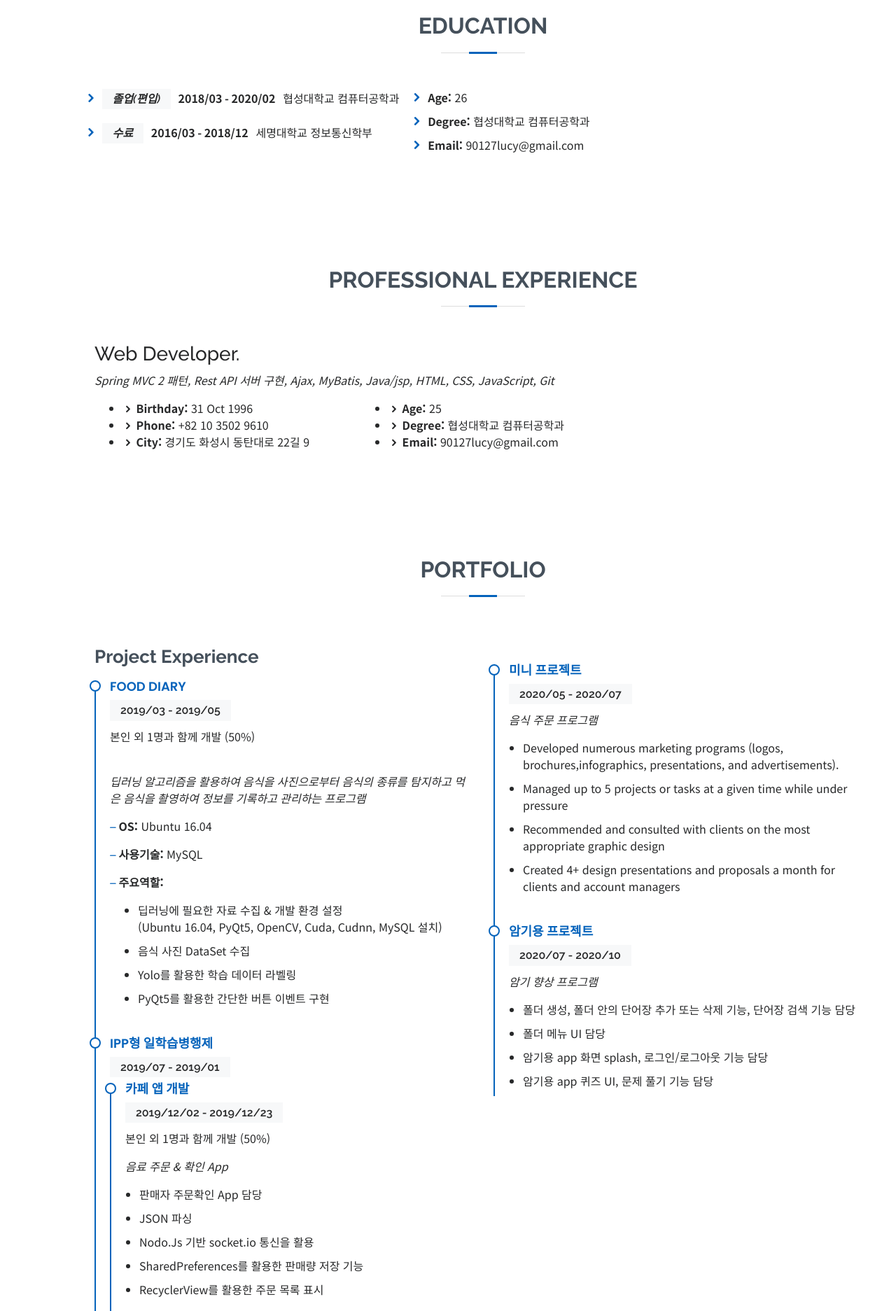
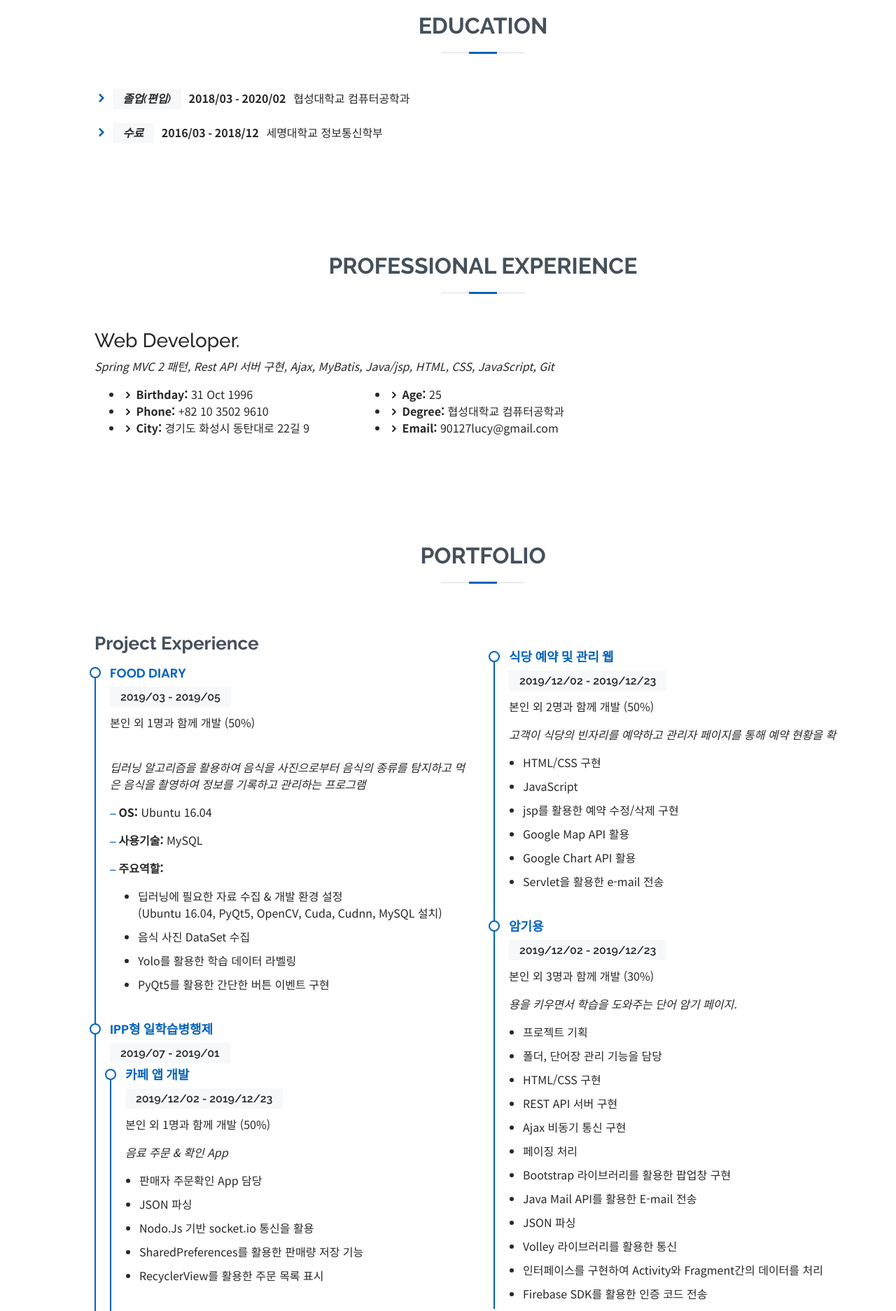
Before and after one commit to chuseok/chuseok.portfolio.io, a plain HTML site: page index.html in a window 1280 px wide. Shown: the part 1420-3293 px from the top of the page at 70% size. Drawn offline with Linux system fonts and the light colour scheme.

Commit message:
no message

```diff
--- a/assets/css/style.css
+++ b/assets/css/style.css
@@ -401,7 +401,7 @@ section {
 
 
 /* education */
-.education .content .row div ul li h5{
+.education .content ul li h5{
     font-size: 16px;
     background: #f7f8f9;
     padding: 5px 15px;
--- a/index.html
+++ b/index.html
@@ -130,29 +130,14 @@
         </div>
 
         <div class="row">
-          <div class="col-lg-10 pt-4 pt-lg-0 content">
+          <div class="col-lg-8 pt-4 pt-lg-0 content">
 
-            <div class="row">
-              <div >
                 <ul>
                   <li><i class="icofont-rounded-right"></i>
                     <h5 class="font-italic">졸업(편입)</h5>&nbsp; &nbsp;<strong>2018/03 - 2020/02</strong>&nbsp; &nbsp;협성대학교 컴퓨터공학과</li>
                   <li><i class="icofont-rounded-right"></i>
                     <h5 class="font-italic">수료</h5>&nbsp; &nbsp;<strong>2016/03 - 2018/12</strong>&nbsp; &nbsp;세명대학교 정보통신학부</li>
                 </ul>
-              </div>
-              <div class="col-lg-6">
-                <ul>
-                  <li><i class="icofont-rounded-right"></i> <strong>Age:</strong> 26</li>
-                  <li><i class="icofont-rounded-right"></i> <strong>Degree:</strong> 협성대학교 컴퓨터공학과</li>
-                  <li><i class="icofont-rounded-right"></i> <strong>Email:</strong> 90127lucy@gmail.com</li>
-                </ul>
-              </div>
-            </div>
-            <p>
-
-            </p>
-            <p></p>
           </div>
         </div>
 
@@ -260,6 +245,12 @@
               </ul>
             </div>
             </div>
+
+          </div>
+
+
+
+          <div class="col-lg-6 mt-5">
             <div class="portfolio-item">
               <h4>식당 예약 및 관리 웹</h4>
               <h5>2019/12/02 - 2019/12/23</h5>
@@ -292,33 +283,6 @@
                 <li>Volley 라이브러리를 활용한 통신</li>
                 <li>인터페이스를 구현하여 Activity와 Fragment간의 데이터를 처리</li>
                 <li>Firebase SDK를 활용한 인증 코드 전송</li>
-              </ul>
-            </div>
-          </div>
-
-
-
-          <div class="col-lg-6 mt-5">
-            <div class="portfolio-item">
-              <h4>미니 프로젝트</h4>
-              <h5>2020/05 - 2020/07</h5>
-              <p><em>음식 주문 프로그램</em></p>
-              <ul>
-                <li>Developed numerous marketing programs (logos, brochures,infographics, presentations, and advertisements).</li>
-                <li>Managed up to 5 projects or tasks at a given time while under pressure</li>
-                <li>Recommended and consulted with clients on the most appropriate graphic design</li>
-                <li>Created 4+ design presentations and proposals a month for clients and account managers</li>
-              </ul>
-            </div>
-            <div class="portfolio-item">
-              <h4>암기용 프로젝트</h4>
-              <h5>2020/07 - 2020/10</h5>
-              <p><em>암기 향상 프로그램</em></p>
-              <ul>
-                <li>폴더 생성, 폴더 안의 단어장 추가 또는 삭제 기능, 단어장 검색 기능 담당</li>
-                <li>폴더 메뉴 UI 담당</li>
-                <li>암기용 app 화면 splash, 로그인/로그아웃 기능 담당</li>
-                <li>암기용 app 퀴즈 UI, 문제 풀기 기능 담당</li>
               </ul>
             </div>
           </div>
```
